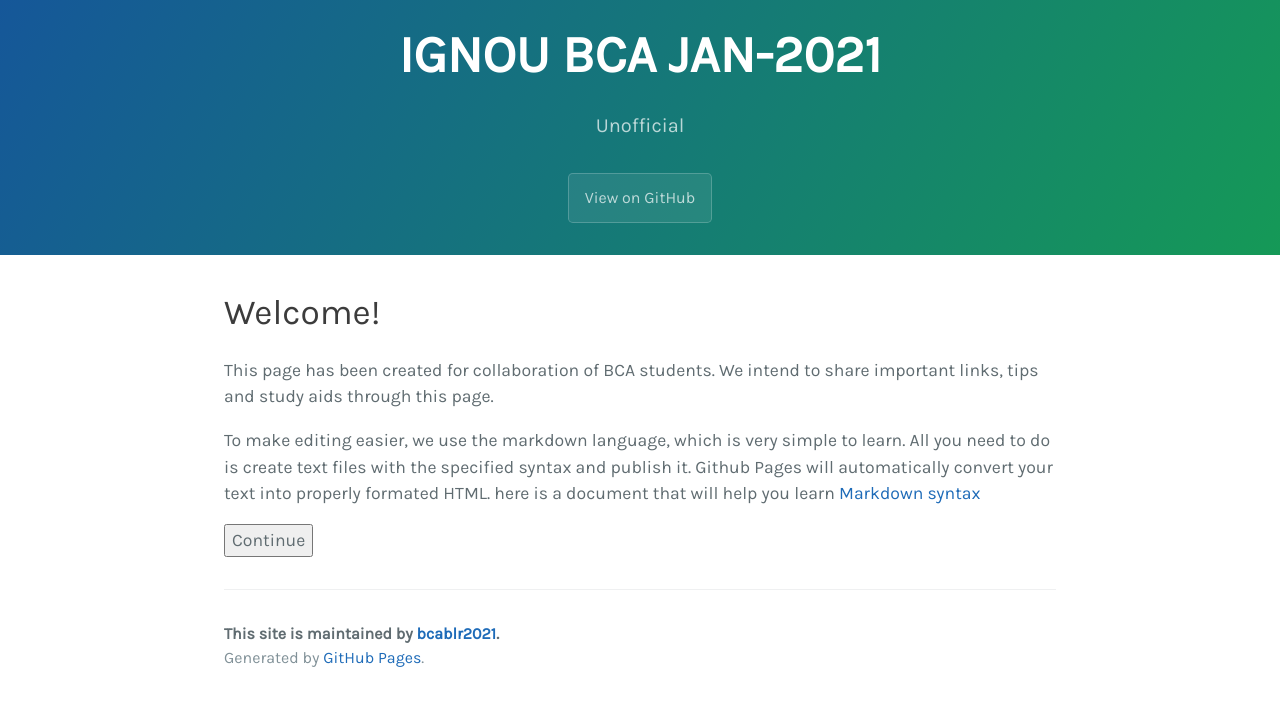
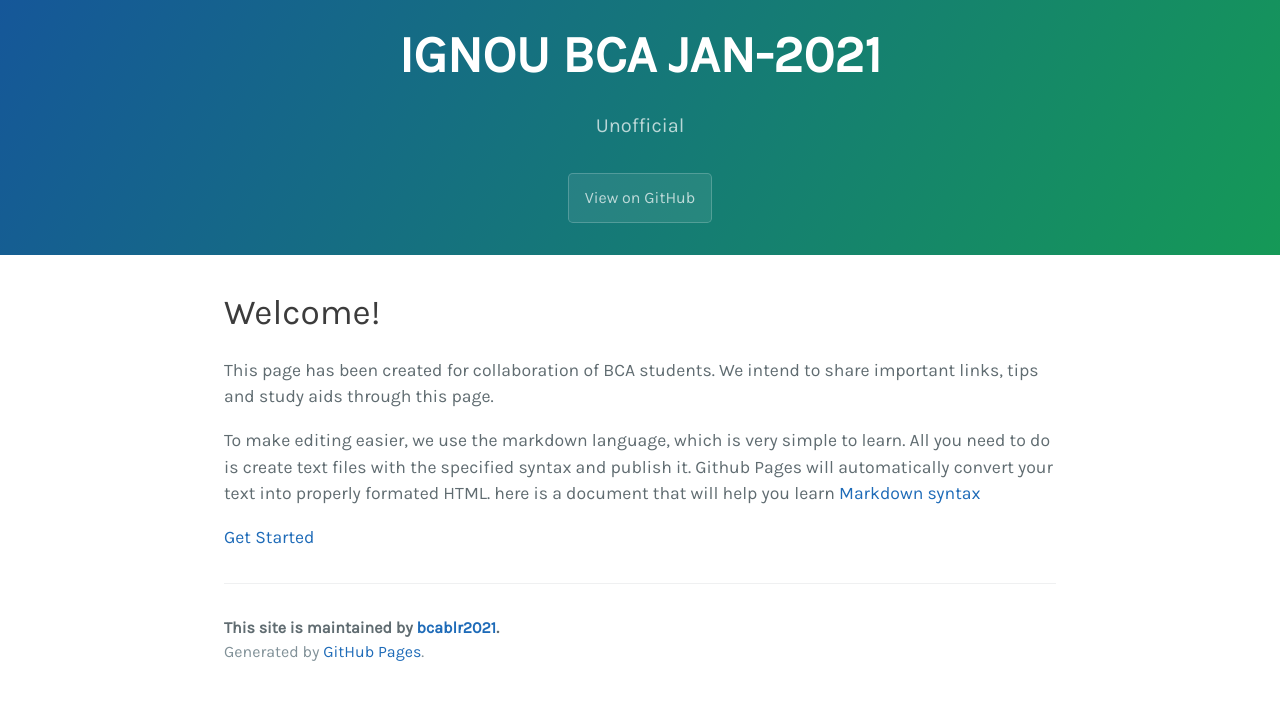
Before and after one commit to bcablr2021/general, a Jekyll site: the page built from index.md, in a window 1280 px wide. Shown: the top 706 px of the page. Built offline with Jekyll 4.4.1, drawn with Linux system fonts in a browser that asks for light colours; our own code applies the rules of GitHub Pages for plain Markdown files.

Commit message:
Update index.md

```diff
--- a/index.md
+++ b/index.md
@@ -8,4 +8,4 @@ All you need to do is create text files with the specified syntax and publish it
 Github Pages will automatically convert your text into properly formated HTML.
 here is a document that will help you learn [Markdown syntax](https://guides.github.com/features/mastering-markdown/)
 
-<button >Continue </button>
+[Get Started](./gettingstarted)
```
